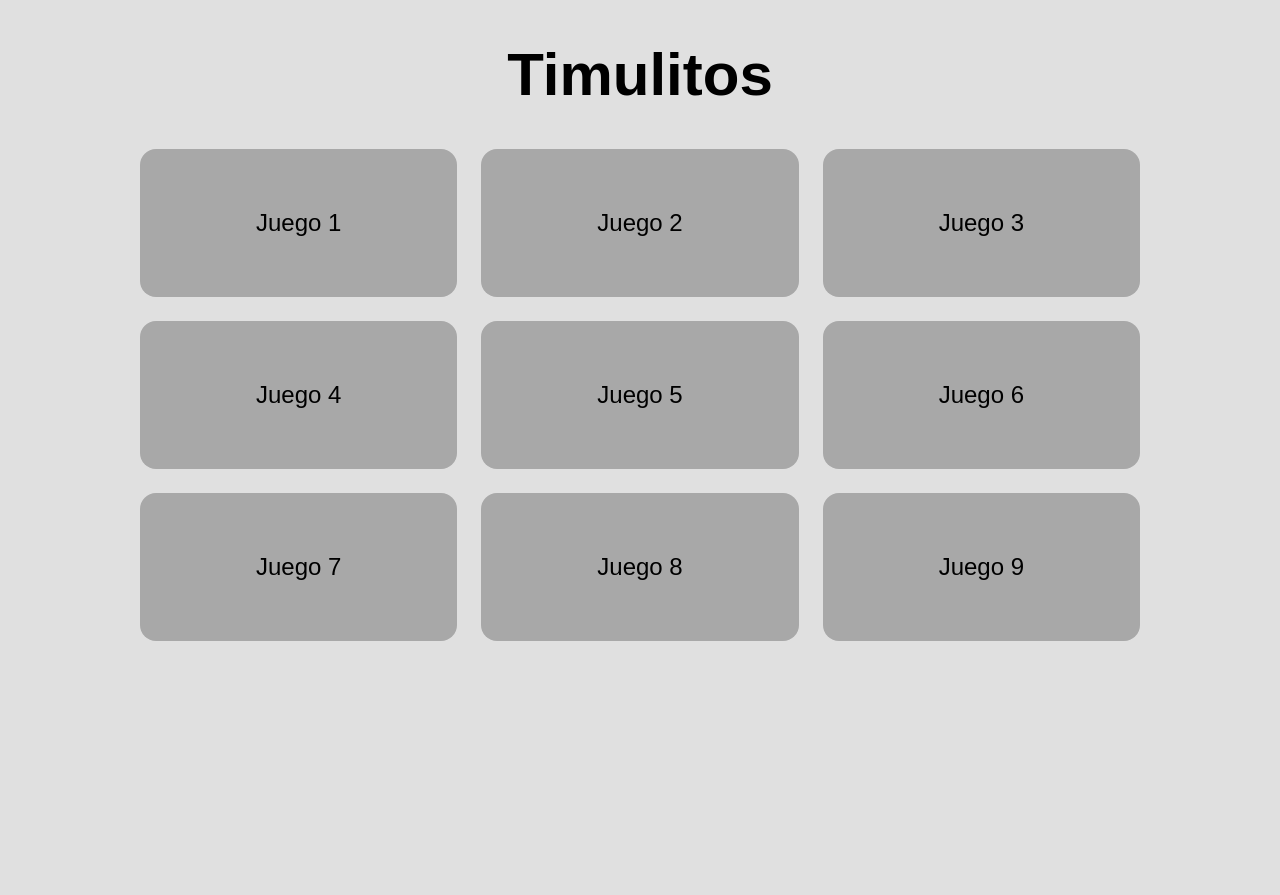
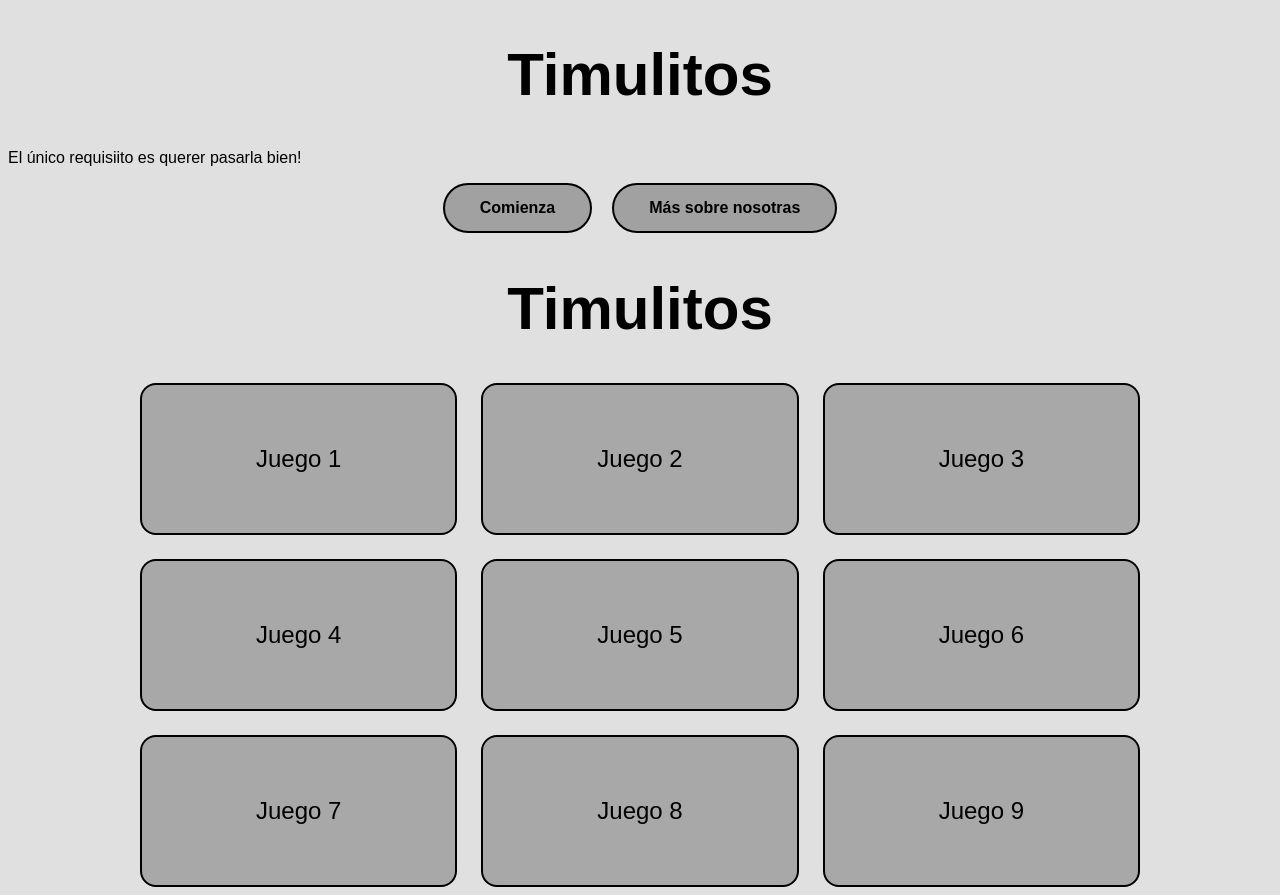
Before and after one commit to VickyLew17/miniature-octo-bassoon, a plain HTML site: page timulitos.html in a window 1280 px wide. Before the commit the page ends 800 px from the top, so only its background shows below. Drawn offline with Linux system fonts and the light colour scheme.

Commit message:
empece pantalla inicio

```diff
--- a/timulitos.html
+++ b/timulitos.html
@@ -7,6 +7,17 @@
 </head>
 
 <body>
+
+<h1 id="TituloPrincipal">Timulitos</h1>
+<p id="slogan">El único requisiito es querer pasarla bien!</p>
+
+<div class="BotonesInicio">
+    <a href="#" class="btn">Comienza</a>
+    <a href="#" class="btn">Más sobre nosotras</a>
+</div>
+
+
+
     <div id="cuadricula">
         <h1>Timulitos </h1>
 
@@ -88,6 +99,7 @@
             align-items: center;
             gap: 12px;
             cursor: pointer;
+            border: 2px solid #000000;
         }
 
         .juego-card:hover {
@@ -99,6 +111,35 @@
             transform: translateY(0);
         }
 
+        .BotonesInicio {
+        display: flex;
+        justify-content: center;
+        gap: 20px;
+        }
+
+        .btn {
+        display: inline-block;
+        text-decoration: none;
+        background-color: #a1a1a1;
+        color: #000000;
+        font-size: 16px;
+        font-weight: 600;
+        padding: 14px 35px;
+        border: 2px solid #000000;
+        border-radius: 50px;
+        }
+
+        .btn:hover {
+            box-shadow: 0 5px 10px rgba(107, 140, 255, 0.18);
+            transform: translateY(-2px);
+        }
+
+        .btn:active {
+            transform: translateY(0);
+        }
+
+
+
     </style>
 
 </body>
```
